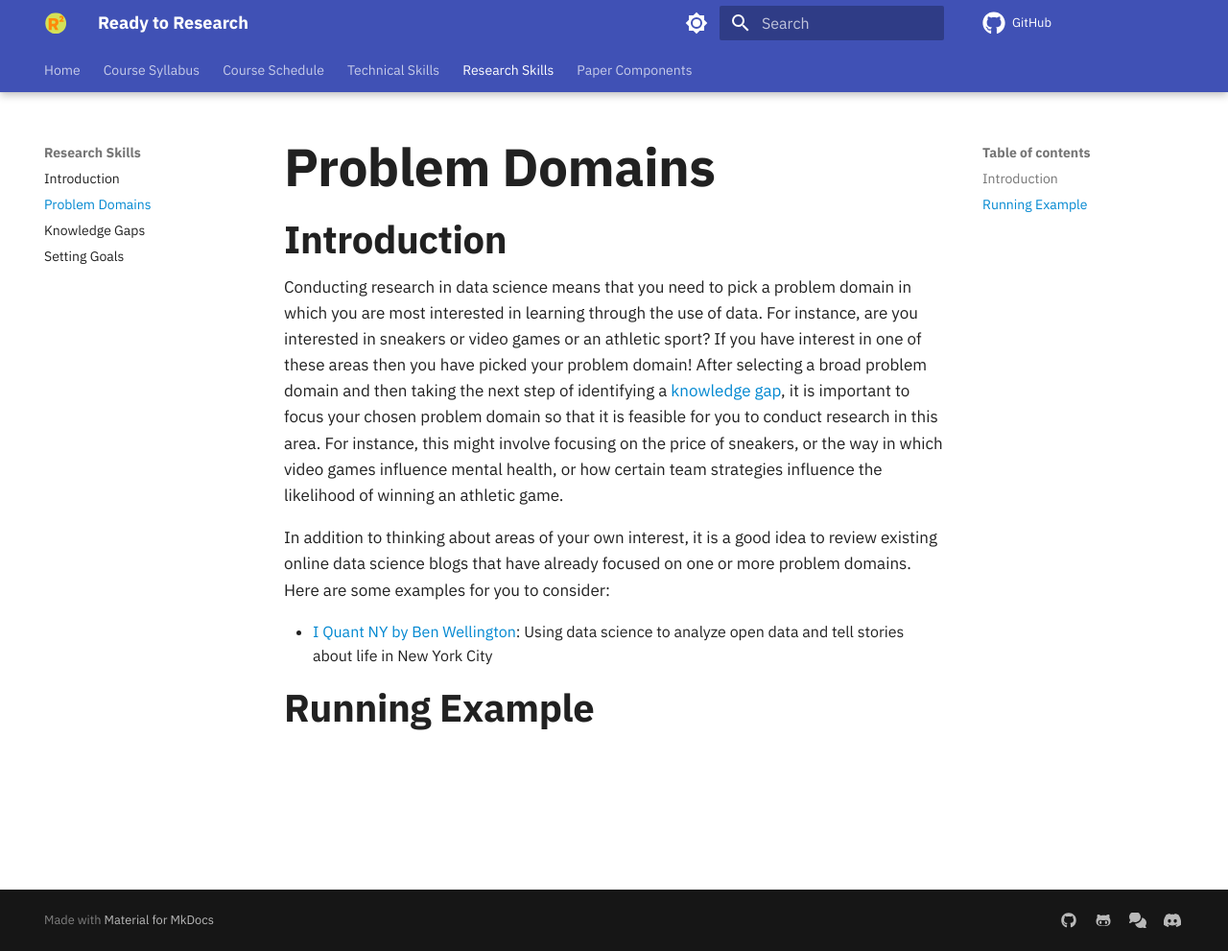
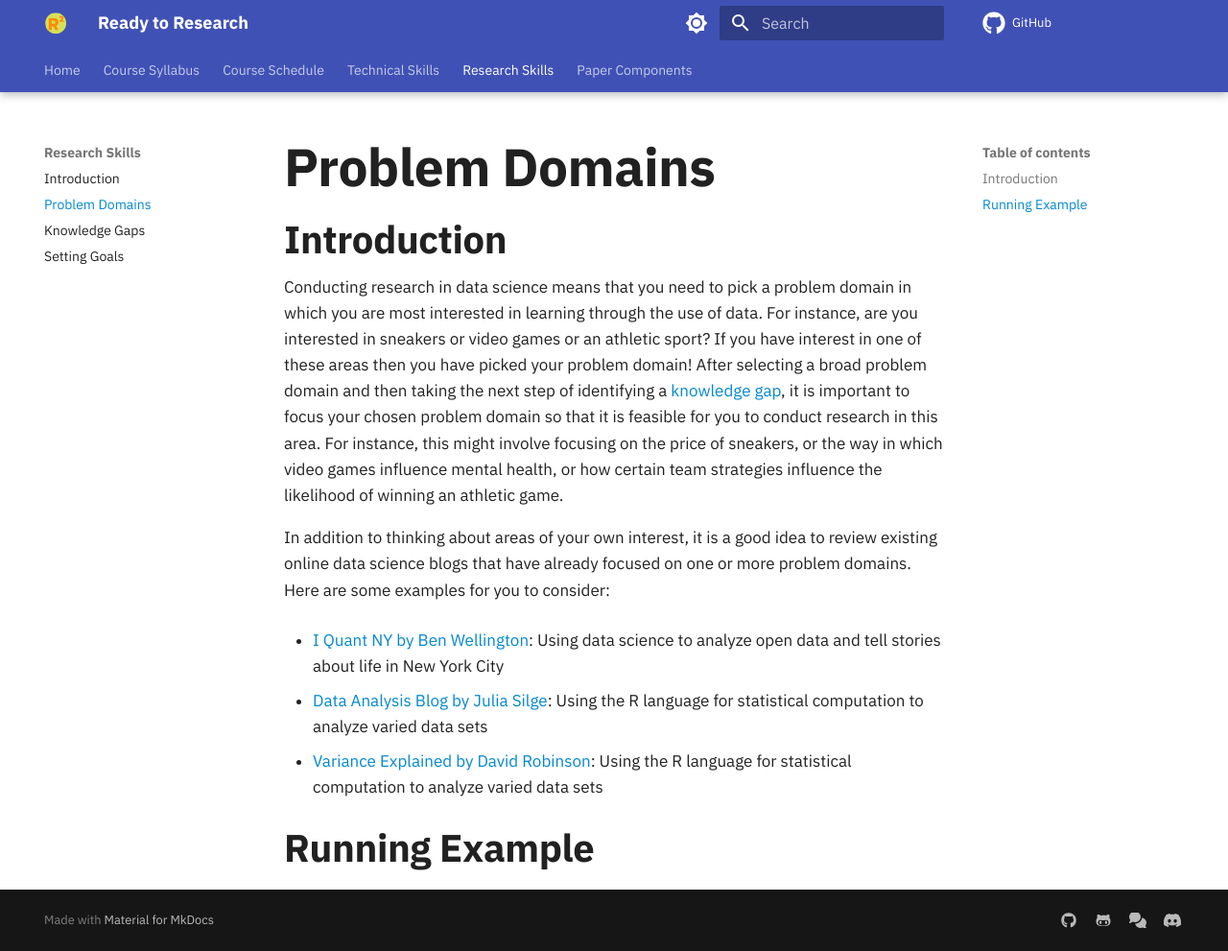
Before and after one commit to kaushal1014/research-paper-template-Athlete-Injuries, an MkDocs documentation site: the page built from docs/research-skills/problem-domains.md, in a window 1280 px wide and 991 px high. Shown: the whole window at 96% size. Built offline with MkDocs 1.6.1 and Material for MkDocs 9.7.7, drawn with Linux system fonts in a browser that asks for light colours; comment, search, counter and statistics services are not loaded.

Commit message:
feat: Add two additional data science blogs in the problem-domains.

```diff
--- a/docs/research-skills/problem-domains.md
+++ b/docs/research-skills/problem-domains.md
@@ -20,4 +20,10 @@ more problem domains. Here are some examples for you to consider:
 - [I Quant NY by Ben Wellington](https://iquantny.tumblr.com/): Using data
   science to analyze open data and tell stories about life in New York City
 
+- [Data Analysis Blog by Julia Silge](https://juliasilge.com/): Using the R language
+  for statistical computation to analyze varied data sets
+
+- [Variance Explained by David Robinson](http://varianceexplained.org/): Using
+  the R language for statistical computation to analyze varied data sets
+
 ## Running Example
```
